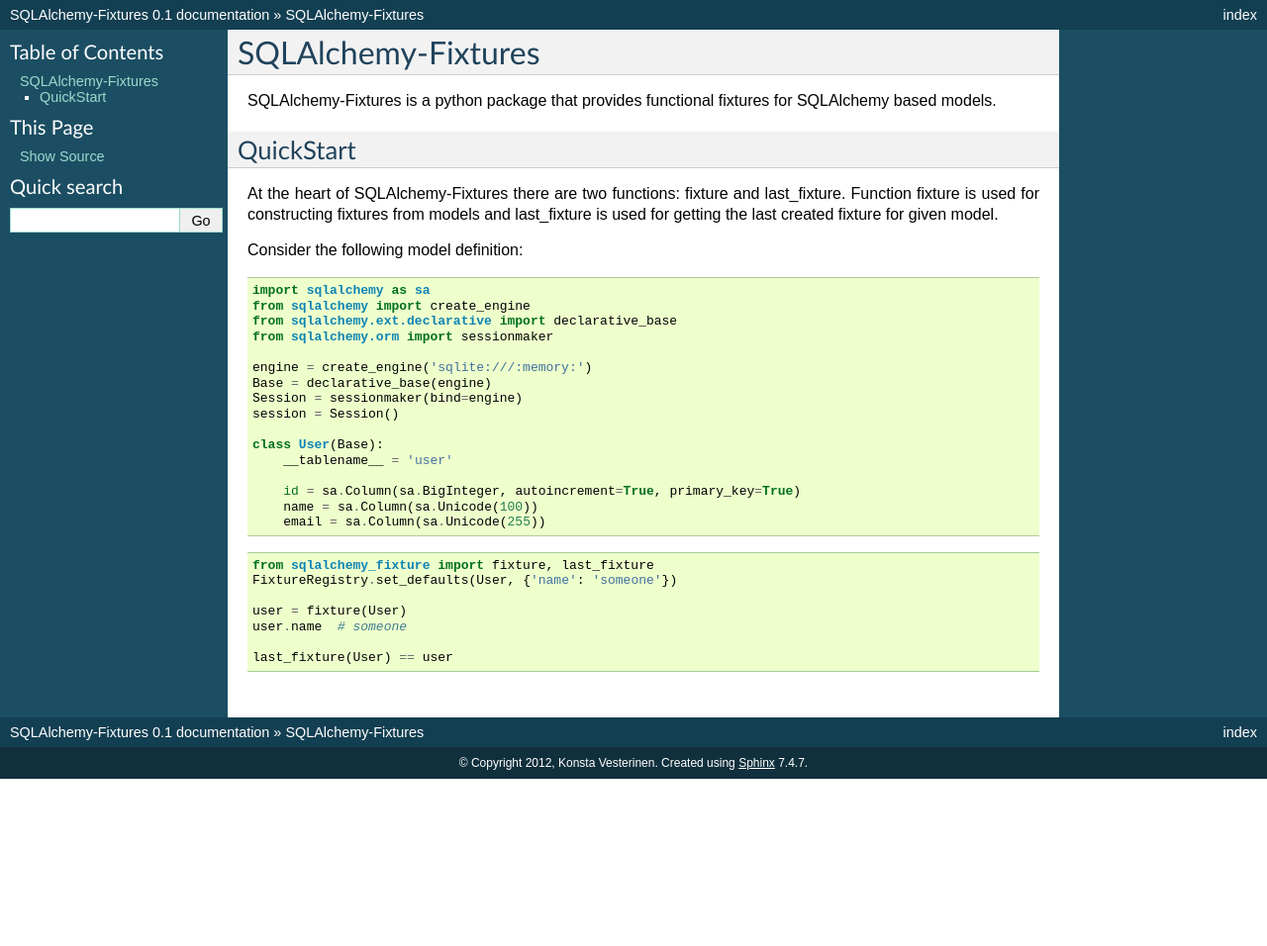
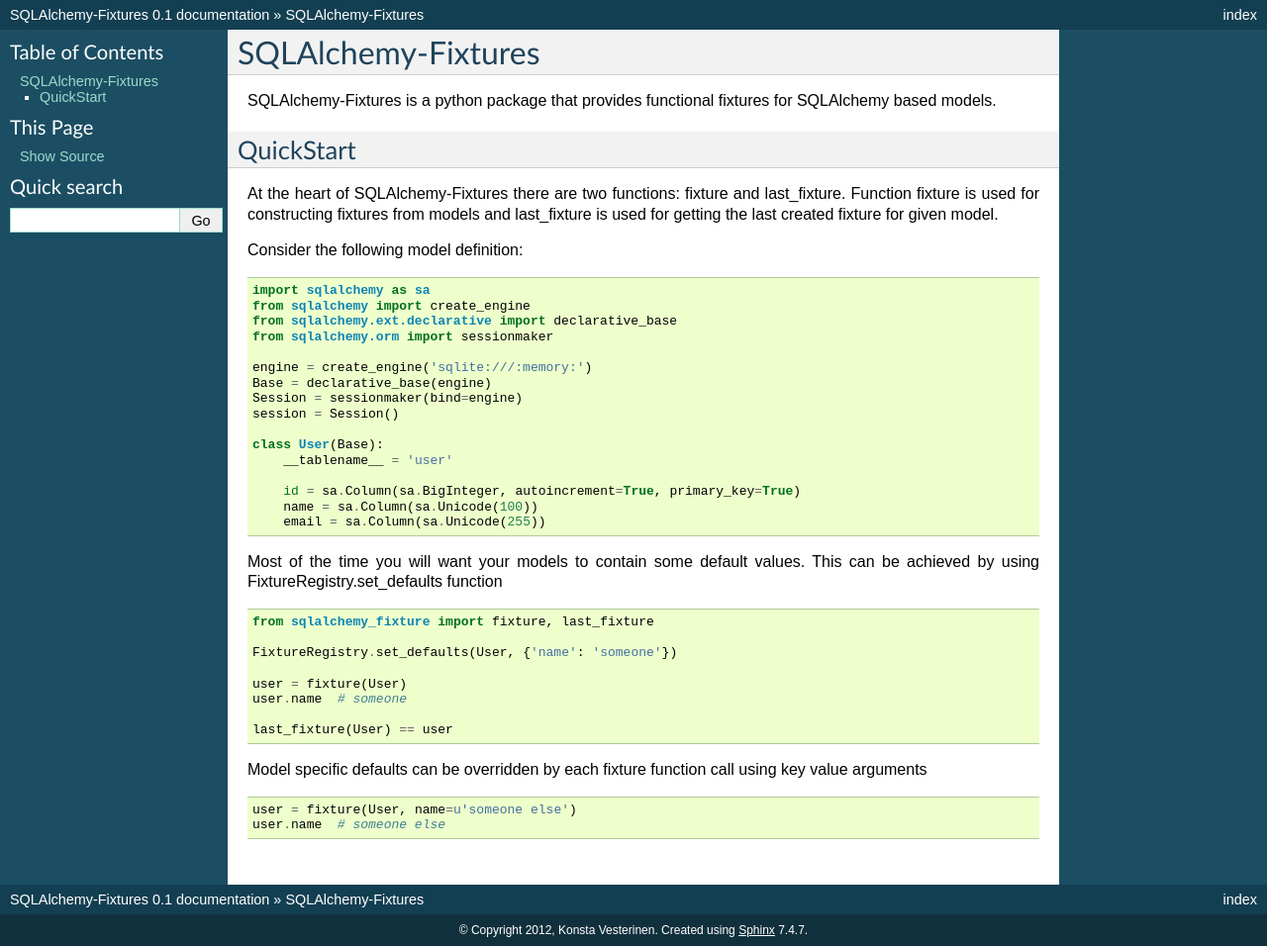
Before and after one commit to kvesteri/sqlalchemy-fixtures, a Sphinx documentation site: the page built from docs/index.rst, in a window 1280 px wide. Shown: the whole page at 99% size. Built offline with Sphinx 7.4.7, drawn with Linux system fonts in a browser that asks for light colours; before the commit the page ends 900 px from its top, so only the background shows below that.

Commit message:
updated docs

```diff
--- a/docs/index.rst
+++ b/docs/index.rst
@@ -33,13 +33,22 @@
         email = sa.Column(sa.Unicode(255))
 
 
-
+Most of the time you will want your models to contain some default values. This can be
+achieved by using FixtureRegistry.set_defaults function
 ::
 
     from sqlalchemy_fixture import fixture, last_fixture
+
     FixtureRegistry.set_defaults(User, {'name': 'someone'})
 
     user = fixture(User)
     user.name  # someone
 
     last_fixture(User) == user
+
+
+Model specific defaults can be overridden by each fixture function call using key value
+arguments ::
+
+    user = fixture(User, name=u'someone else')
+    user.name  # someone else
--- a/setup.py
+++ b/setup.py
@@ -1,5 +1,5 @@
 """
-sqlalchemy-fixtures
+SQLAlchemy-Fixtures
 -------------------
 
 Functional fixtures for SQLAlchemy models.
```
